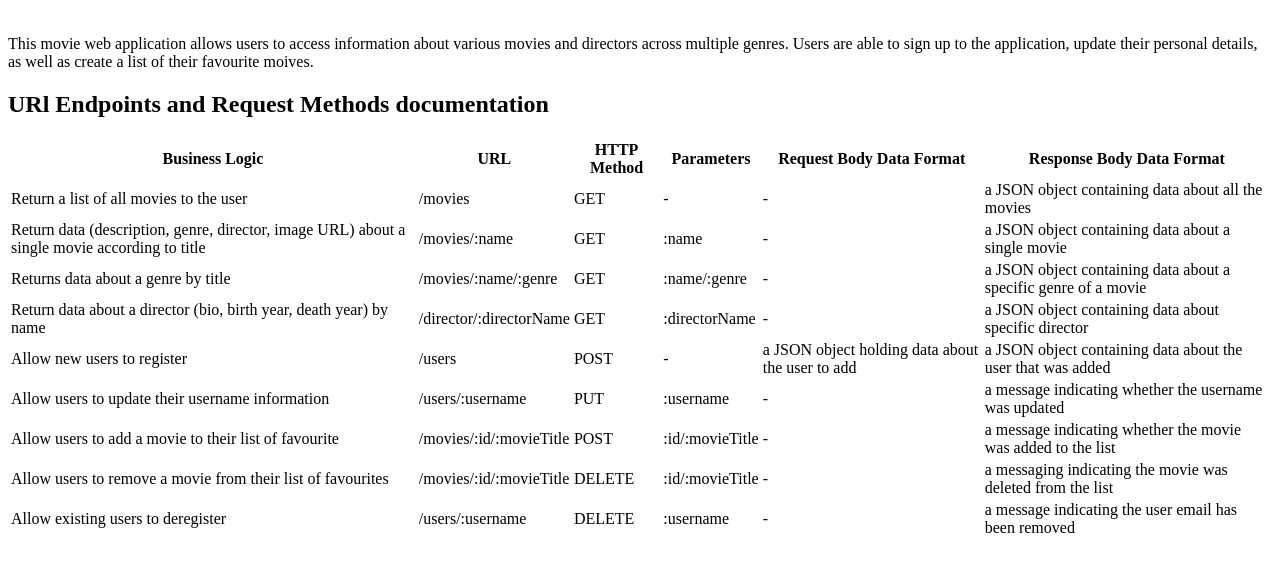
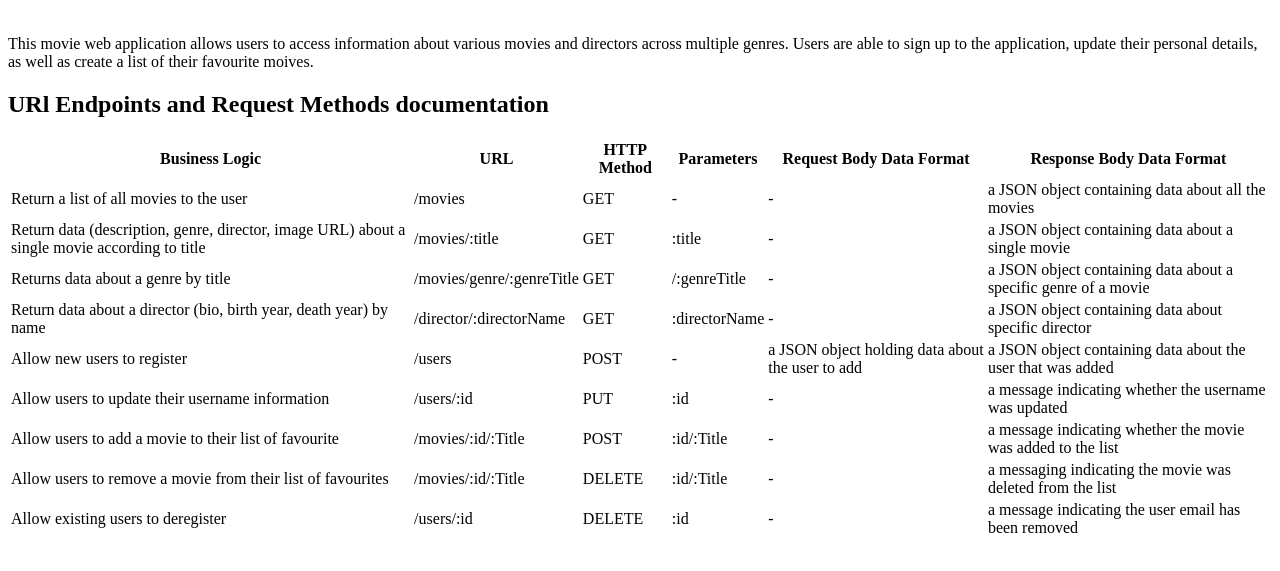
Before and after one commit to gab246/movie_api, a website: page public/documentation.html in a window 1280 px wide. Shown: the part 79-650 px from the top of the page. Drawn offline with Linux system fonts and the light colour scheme.

Commit message:
updated endpoints

```diff
--- a/public/documentation.html
+++ b/public/documentation.html
@@ -30,17 +30,17 @@
         </tr>
         <tr>
             <td>Return data (description, genre, director, image URL) about a single movie according to title</td>
-            <td>/movies/:name</td>
+            <td>/movies/:title</td>
             <td>GET</td>
-            <td>:name</td>
+            <td>:title</td>
             <td>-</td>
             <td> a JSON object containing data about a single movie</td>
         </tr>
         <tr>
             <td>Returns data about a genre by title</td>
-            <td>/movies/:name/:genre</td>
+            <td>/movies/genre/:genreTitle</td>
             <td>GET</td>
-            <td>:name/:genre</td>
+            <td>/:genreTitle</td>
             <td>-</td>
             <td>a JSON object containing data about a specific genre of a movie</td>
         </tr>
@@ -62,33 +62,33 @@
         </tr>
         <tr>
             <td>Allow users to update their username information</td>
-            <td>/users/:username</td>
+            <td>/users/:id</td>
             <td>PUT</td>
-            <td>:username</td>
+            <td>:id</td>
             <td>-</td>
             <td>a message indicating whether the username was updated</td>
         </tr>
         <tr>
             <td>Allow users to add a movie to their list of favourite</td>
-            <td>/movies/:id/:movieTitle</td>
+            <td>/movies/:id/:Title</td>
             <td>POST</td>
-            <td>:id/:movieTitle</td>
+            <td>:id/:Title</td>
             <td>-</td>
             <td>a message indicating whether the movie was added to the list </td>
         </tr>
         <tr>
             <td>Allow users to remove a movie from their list of favourites</td>
-            <td>/movies/:id/:movieTitle</td>
+            <td>/movies/:id/:Title</td>
             <td>DELETE</td>
-            <td>:id/:movieTitle</td>
+            <td>:id/:Title</td>
             <td>-</td>
             <td>a messaging indicating the movie was deleted from the list </td>
         </tr>
         <tr>
             <td>Allow existing users to deregister</td>
-            <td>/users/:username</td>
+            <td>/users/:id</td>
             <td>DELETE</td>
-            <td>:username</td>
+            <td>:id</td>
             <td>-</td>
             <td>a message indicating the user email has been removed</td>
         </tr>
```
